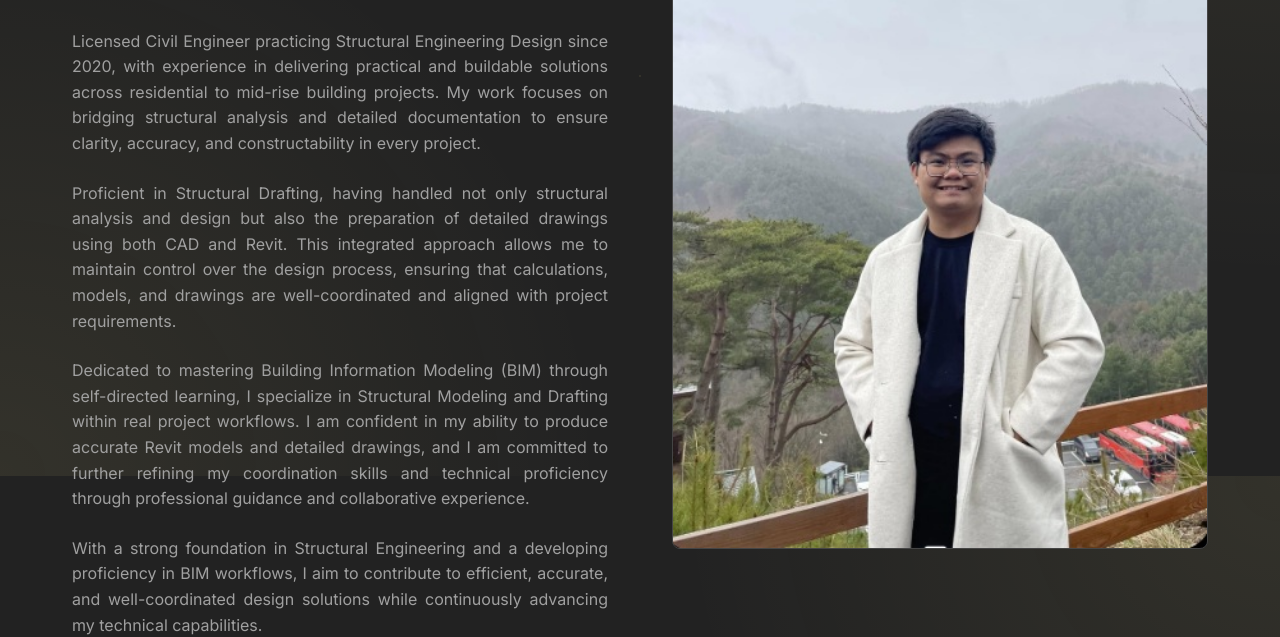
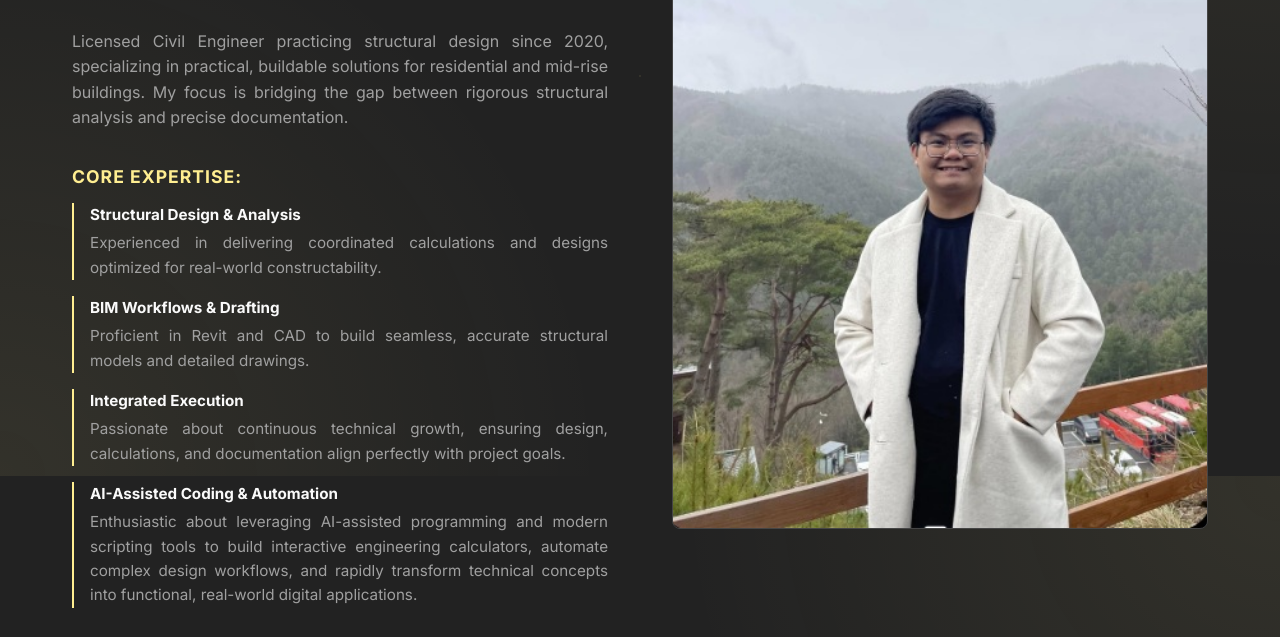
Before and after one commit to jhnmchlramirez/jhnmchlramirez.github.io, a plain HTML site: page index.html in a window 1280 px wide. Shown: the part 324-961 px from the top of the page. Drawn offline with Linux system fonts and the light colour scheme.

Commit message:
Docs: Actual update to summary text

```diff
--- a/index.html
+++ b/index.html
@@ -38,10 +38,25 @@
                 <div class="hero-text">
                     <h1>More Than Structures</h1>
                     <h2>Civil Engineer | Structural Design Engineer | Structural BIM Modeler</h2>
-                    <p>Licensed Civil Engineer practicing Structural Engineering Design since 2020, with experience in delivering practical and buildable solutions across residential to mid-rise building projects. My work focuses on bridging structural analysis and detailed documentation to ensure clarity, accuracy, and constructability in every project.</p>
-                    <p>Proficient in Structural Drafting, having handled not only structural analysis and design but also the preparation of detailed drawings using both CAD and Revit. This integrated approach allows me to maintain control over the design process, ensuring that calculations, models, and drawings are well-coordinated and aligned with project requirements.</p>
-                    <p>Dedicated to mastering Building Information Modeling (BIM) through self-directed learning, I specialize in Structural Modeling and Drafting within real project workflows. I am confident in my ability to produce accurate Revit models and detailed drawings, and I am committed to further refining my coordination skills and technical proficiency through professional guidance and collaborative experience.</p>
-                    <p>With a strong foundation in Structural Engineering and a developing proficiency in BIM workflows, I aim to contribute to efficient, accurate, and well-coordinated design solutions while continuously advancing my technical capabilities.</p>
+
+                    <p style="margin-bottom: 1.5rem; text-align: justify;">Licensed Civil Engineer practicing structural design since 2020, specializing in practical, buildable solutions for residential and mid-rise buildings. My focus is bridging the gap between rigorous structural analysis and precise documentation.</p>
+
+                    <h3 style="color: var(--accent-color); margin-top: 2rem; margin-bottom: 0.75rem; font-size: 1.1rem; text-transform: uppercase; letter-spacing: 1px;">Core Expertise:</h3>
+
+                    <ul style="list-style-type: none; padding-left: 0; margin-top: 0.5rem;">
+                        <li style="margin-bottom: 1rem; color: var(--text-secondary); font-size: 0.95rem; text-align: justify; padding-left: 1rem; border-left: 2px solid var(--accent-color);">
+                            <strong style="color: var(--text-primary); display: block; margin-bottom: 0.25rem;">Structural Design & Analysis</strong> Experienced in delivering coordinated calculations and designs optimized for real-world constructability.
+                        </li>
+                        <li style="margin-bottom: 1rem; color: var(--text-secondary); font-size: 0.95rem; text-align: justify; padding-left: 1rem; border-left: 2px solid var(--accent-color);">
+                            <strong style="color: var(--text-primary); display: block; margin-bottom: 0.25rem;">BIM Workflows & Drafting</strong> Proficient in Revit and CAD to build seamless, accurate structural models and detailed drawings.
+                        </li>
+                        <li style="margin-bottom: 1rem; color: var(--text-secondary); font-size: 0.95rem; text-align: justify; padding-left: 1rem; border-left: 2px solid var(--accent-color);">
+                            <strong style="color: var(--text-primary); display: block; margin-bottom: 0.25rem;">Integrated Execution</strong> Passionate about continuous technical growth, ensuring design, calculations, and documentation align perfectly with project goals.
+                        </li>
+                        <li style="margin-bottom: 1rem; color: var(--text-secondary); font-size: 0.95rem; text-align: justify; padding-left: 1rem; border-left: 2px solid var(--accent-color);">
+                            <strong style="color: var(--text-primary); display: block; margin-bottom: 0.25rem;">AI-Assisted Coding & Automation</strong> Enthusiastic about leveraging AI-assisted programming and modern scripting tools to build interactive engineering calculators, automate complex design workflows, and rapidly transform technical concepts into functional, real-world digital applications.
+                        </li>
+                    </ul>
                 </div>
                 <div class="hero-image">
                     <img src="images/Profile.jpg" alt="John Michael C. Ramirez">
```
